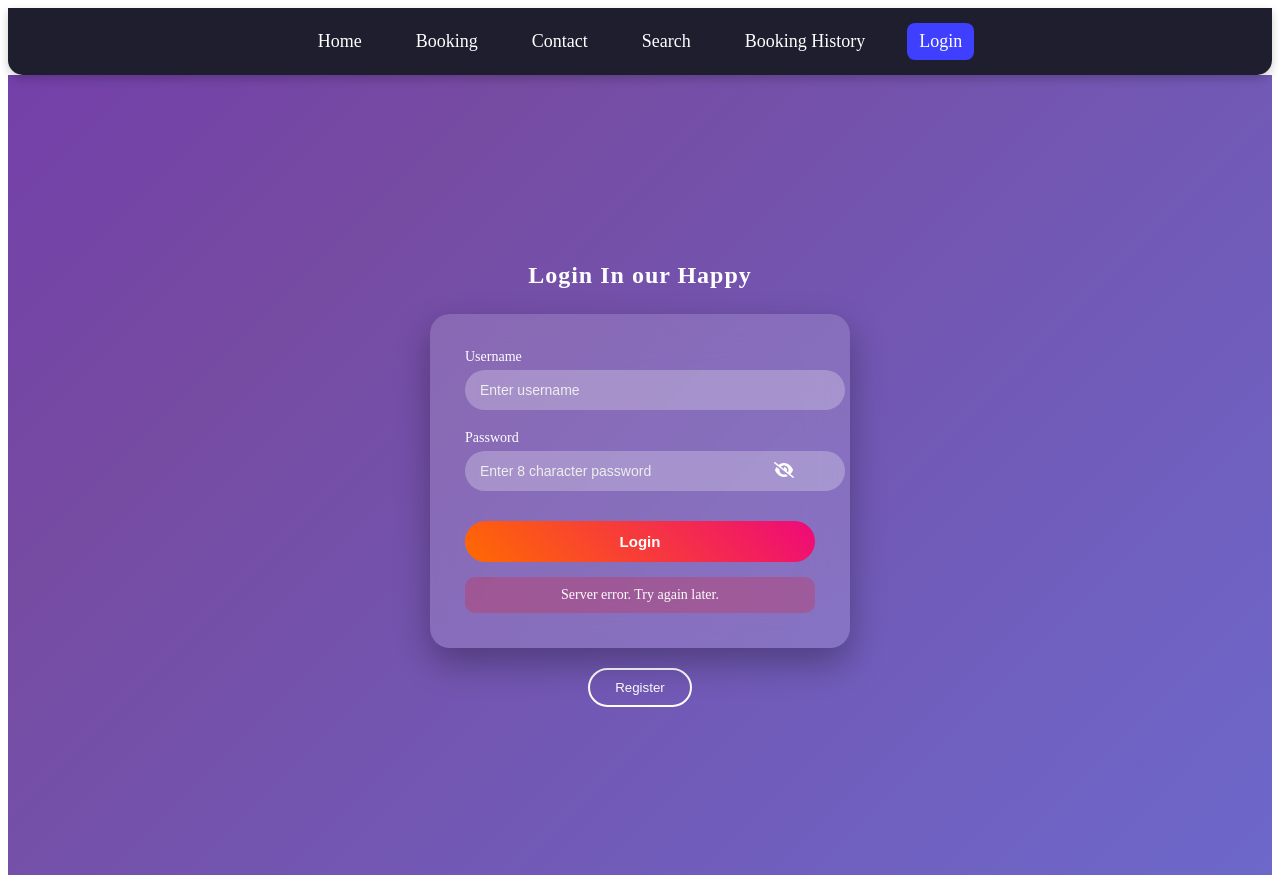
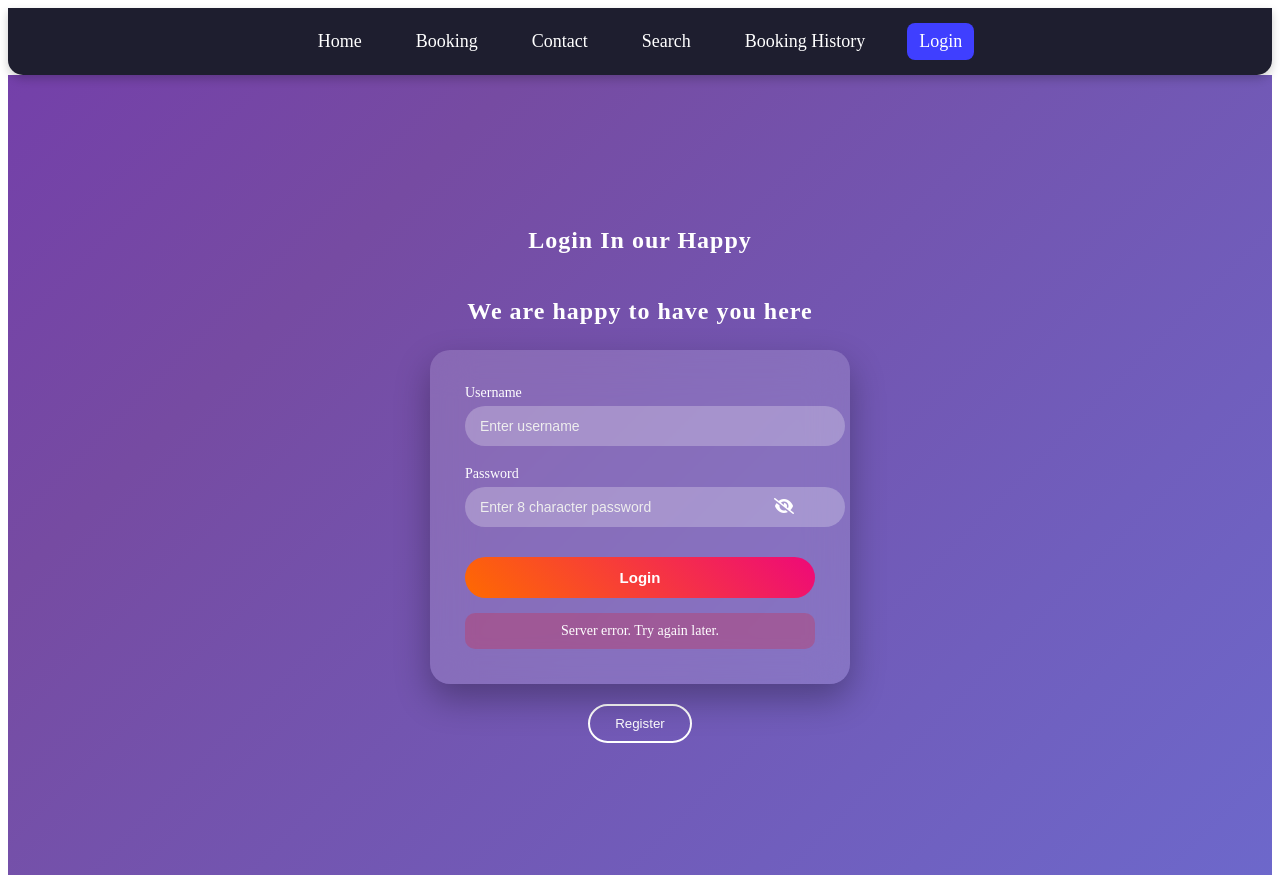
Before and after one commit to palekar29s/rentcarbikefrontend, an Angular app: page /login in a window 1280 px wide. Built offline with nearby package versions, Linux system fonts and the light colour scheme; no server answers.

Commit message:
update in html file

```diff
--- a/src/app/login/login.component.html
+++ b/src/app/login/login.component.html
@@ -1,6 +1,7 @@
 <div class="login-container">
 
   <h2>Login In our Happy</h2>
+  <h2>We are happy to have you here</h2>
 
   <form *ngIf="!isLoggedIn" (ngSubmit)="login()">
 
```
